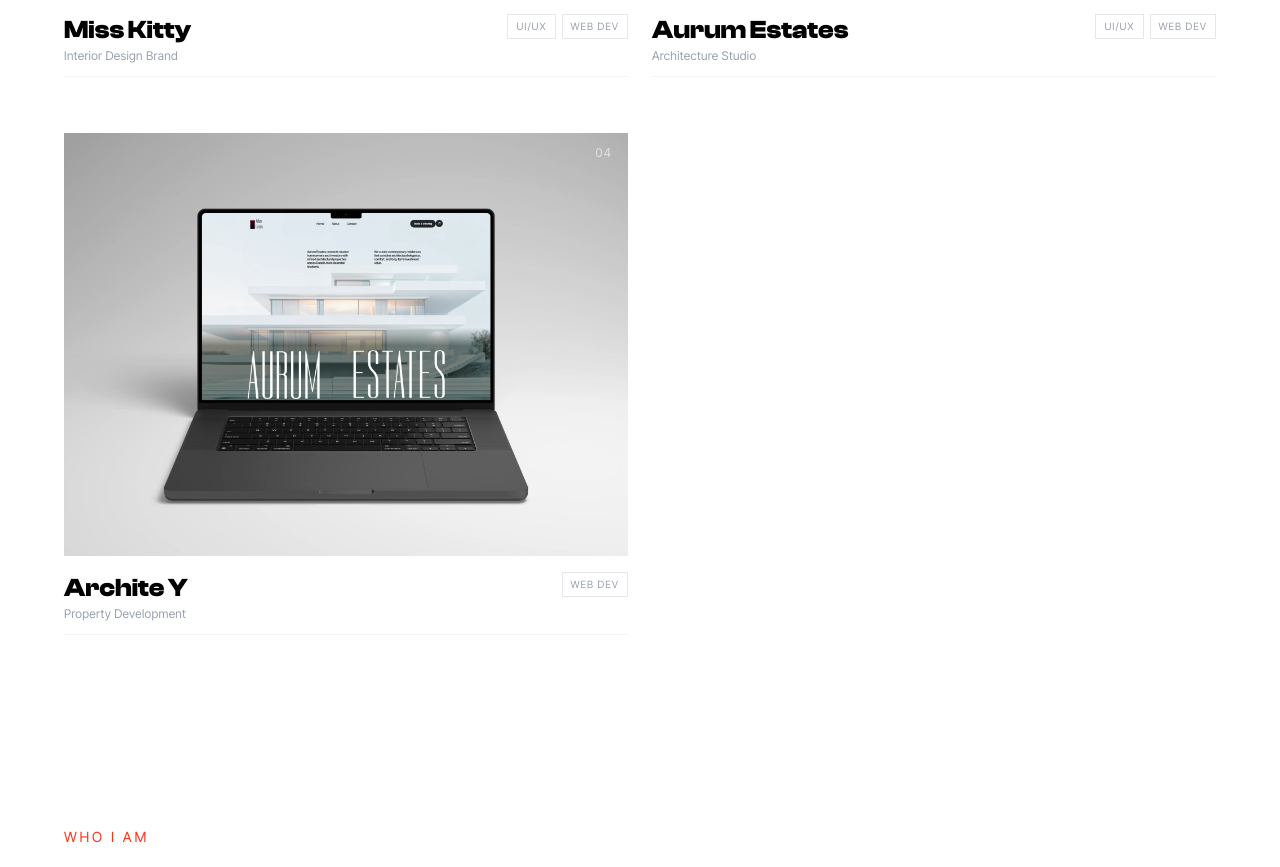
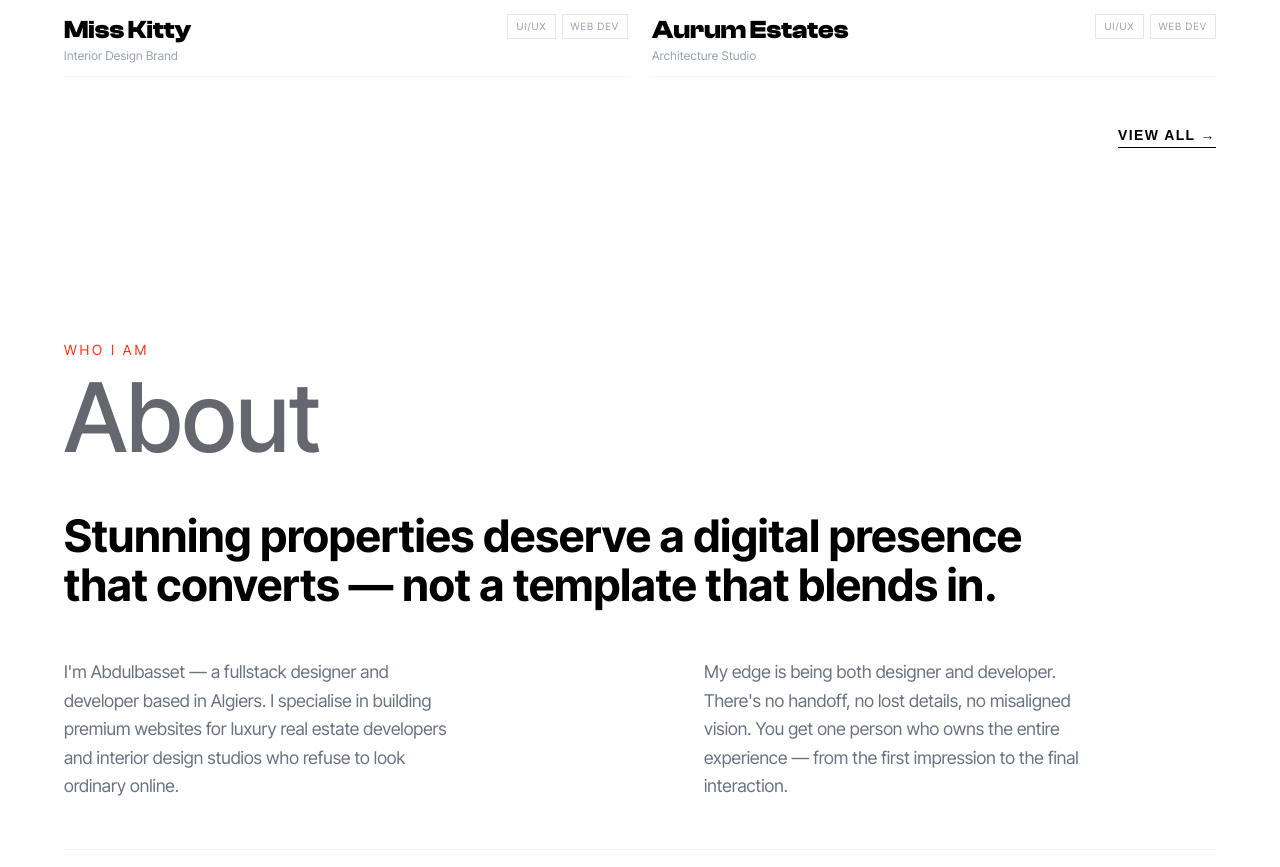
Before and after one commit to abdulbasset-benz/portfolio, a React (Vite) app: page / in a window 1280 px wide. Shown: the part 2374-3241 px from the top of the page. Built offline with nearby package versions, Linux system fonts and the light colour scheme; a web font is replaced by a local one.

Commit message:
add cta to the bottom of the projects section

```diff
--- a/src/components/Projects.jsx
+++ b/src/components/Projects.jsx
@@ -31,15 +31,7 @@ const projects = [
     tags: ["UI/UX", "Web Dev"],
     alt: "Architex architecture studio website",
   },
-  {
-    id: 4,
-    slug: "archite-y",
-    image: Aurum,
-    title: "Archite Y",
-    category: "Property Development",
-    tags: ["Web Dev"],
-    alt: "Archite Y property development website",
-  },
+
 ];
 
 const ProjectCard = ({ project, index, featured = false }) => (
@@ -138,7 +130,14 @@ const Projects = () => {
           ))}
         </div>
 
+      <NavLink
+            to="/projects"
+            className="font-clash font-semibold text-sm tracking-widest uppercase border-b border-black pb-0.5 self-start sm:self-end hover:border-[rgb(255,52,25)] hover:text-[rgb(255,52,25)] transition-colors duration-300"
+          >
+            View All →
+          </NavLink>
       </div>
+
     </section>
   );
 };
```
